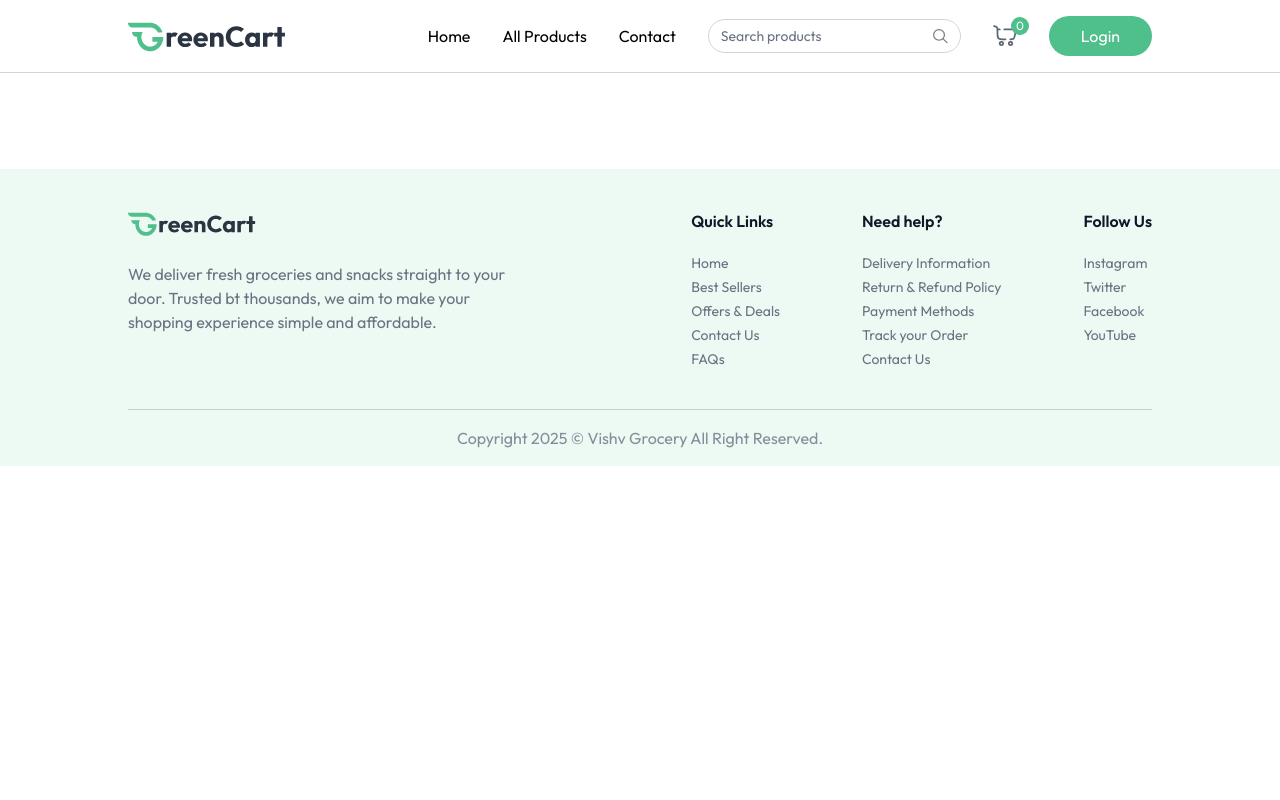
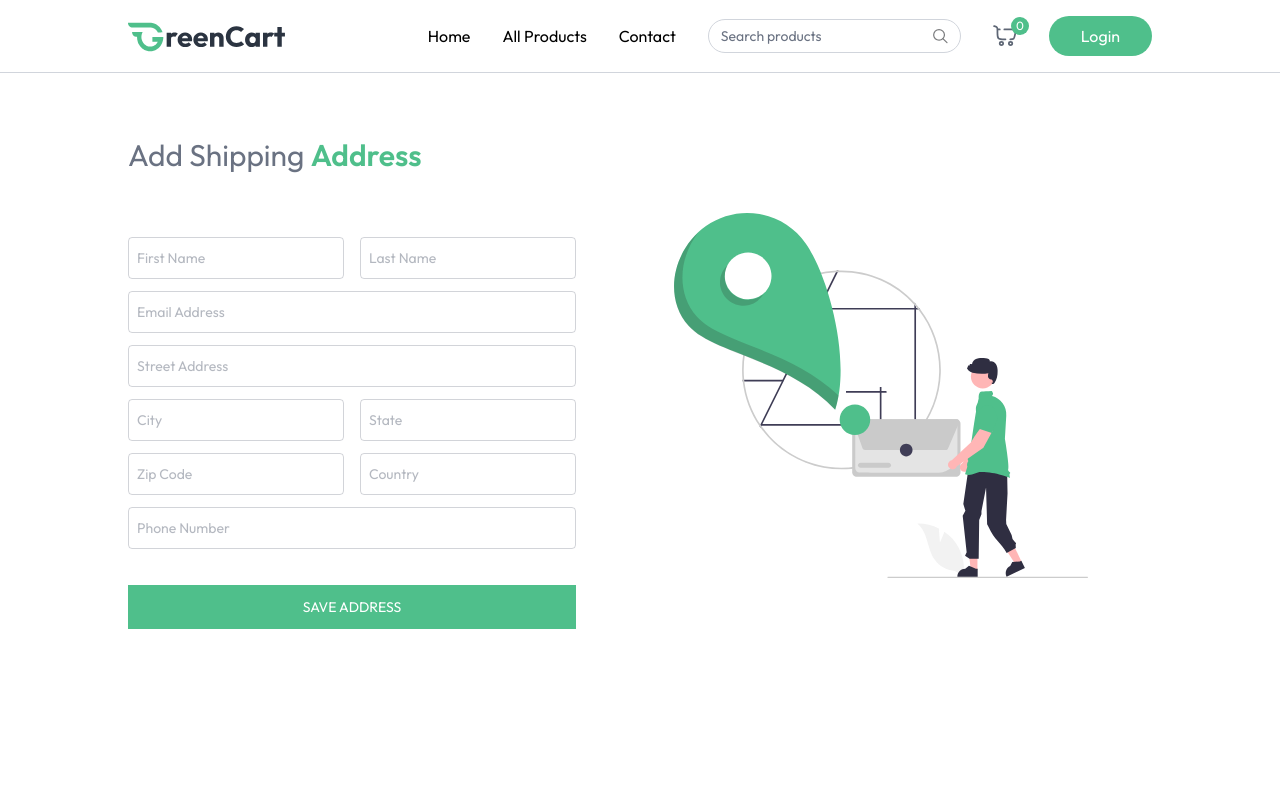
Before and after one commit to VishvBalar/GoCart-Your-Online-Vegetable-Store, a React (Vite) app in the folder client/: page /add-address in a window 1280 px wide. Shown: the top 800 px of the page. Built offline with nearby package versions, Linux system fonts and the light colour scheme.

Commit message:
Day-10 Address page added Start myorder page

```diff
--- a/client/src/App.jsx
+++ b/client/src/App.jsx
@@ -10,6 +10,8 @@
 import ProductCategory from './pages/ProductCategory.jsx'
 import ProductDetails from './pages/ProductDetails.jsx'
 import Cart from './pages/Cart.jsx'
+import AddAddress from './pages/AddAddress.jsx'
+import MyOrders from './pages/MyOrders.jsx'
 
 function App() {
 
@@ -28,6 +30,8 @@
           <Route  path='/products/:category' element={<ProductCategory/>}/>
           <Route  path='/products/:category/:id' element={<ProductDetails/>}/>
           <Route  path='/cart' element={<Cart/>}/>
+          <Route  path='/add-address' element={<AddAddress/>}/>
+          <Route  path='/my-orders' element={<MyOrders/>}/>
         </Routes>
       </div>
       {!isSellerPath && <Footer/>}
--- /dev/null
+++ b/client/src/pages/AddAddress.jsx
@@ -0,0 +1,81 @@
+import React from 'react'
+import { assets } from '../assets/assets'
+import { useState } from 'react'
+
+const InputField = ({type, placeholder, name, handleChange, address}) => (
+    <input className='w-full px-2 py-2.5 border border-gray-500/30 rounded outline-none text-gray-500 focus:border-primary transition'
+    type={type}
+    placeholder={placeholder}
+    onChange={handleChange}
+    name={name}
+    value={address[name]}
+    required
+     />
+)
+
+function AddAddress() {
+
+    const [address, setAddress] = useState({
+        firstName: "",
+        lastName: "",
+        email: "",
+        street: "",
+        city: "",
+        state: "",
+        zipcode: "",
+        country: "",
+        phone: ""
+    });
+
+    const handleChange = (e) => {
+        const {name, value} = e.target;
+
+        setAddress((prevAddress) => ({
+            ...prevAddress,
+            [name] : value
+        }))
+    }
+
+  const onSubmitHandler = async (e) => {
+      e.preventDefault();;
+  }
+
+  return (
+    <div className='mt-16 pb-16'>
+        <p className='text-2xl md:text-3xl text-gray-500'>Add Shipping <span className='font-semibold text-primary'>Address</span></p>
+
+        <div className='flex flex-col-reverse md:flex-row justify-between mt-10'>
+              <div className='flex-1 max-w-md'>
+                  <form onSubmit={onSubmitHandler} className='space-y-3 mt-6 text-sm'>
+
+                       <div className='grid grid-cols-2 gap-4'>
+                           <InputField handleChange={handleChange} address={address} name="firstName" placeholder="First Name" type="text" />
+                           <InputField handleChange={handleChange} address={address} name="lastName" placeholder="Last Name" type="text" />
+                       </div>
+
+                          <InputField handleChange={handleChange} address={address} name="email" placeholder="Email Address" type="email" />
+
+                          <InputField handleChange={handleChange} address={address} name="street" placeholder="Street Address" type="text" />
+
+                          <div className='grid grid-cols-2 gap-4'>
+                            <InputField handleChange={handleChange} address={address} name="city" placeholder="City" type="text" />
+                            <InputField handleChange={handleChange} address={address} name="state" placeholder="State" type="text" />
+                          </div>
+
+                          <div className='grid grid-cols-2 gap-4'>
+                            <InputField handleChange={handleChange} address={address} name="zipcode" placeholder="Zip Code" type="number" />
+                            <InputField handleChange={handleChange} address={address} name="country" placeholder="Country" type="text" />
+                          </div>
+
+                            <InputField handleChange={handleChange} address={address} name="phone" placeholder="Phone Number" type="tel" />
+
+                            <button className='w-full mt-6 bg-primary text-white py-3 hover:bg-primary-dull transition cursor-pointer uppercase'>Save Address</button>
+                  </form>
+              </div>
+              <img className='md:mr-16 mb-16 md:mt-0' src={assets.add_address_iamge} alt="Add Address" />
+        </div>
+    </div>
+  )
+}
+
+export default AddAddress
--- /dev/null
+++ b/client/src/pages/MyOrders.jsx
@@ -0,0 +1,38 @@
+import React, { useEffect } from 'react'
+import { useState } from 'react'
+import { assets, dummyOrders } from '../assets/assets'
+import { useAppContext } from '../context/AppContext'
+
+function MyOrders() {
+
+    const [myOrders, setMyOrders] = useState([])
+    const {currency} = useAppContext();
+
+    const fetchMyOrders = async () => {
+        setMyOrders(dummyOrders);
+    }
+
+    useEffect(() => {
+        fetchMyOrders();
+    },[])
+
+  return (
+    <div className='mt-16 pb-16'>
+        <div className='flex flex-col items-end w-max mb-8'>
+            <p className='text-2xl font-medium uppercase'>My Orders</p>
+            <div className='w-16 h-0.5 bg-primary rounded-full'></div>
+        </div>
+        {myOrders.map((order, index) => (
+            <div key={index} className='border border-gray-300 rounded-lg mb-10 p-4 py-5 max-w-4xl' key={index}>
+                <p className='flex justify-between md:items-center text-gray-400 md:font-medium max-md:flex-col'>
+                    <span>OrderId : {order._id}</span>
+                    <span>Payment : {order.paymentType}</span>
+                    <span>Total Amount : {currency}{order.amount}</span>
+                </p>
+            </div>
+        ))}
+    </div>
+  )
+}
+
+export default MyOrders
```
